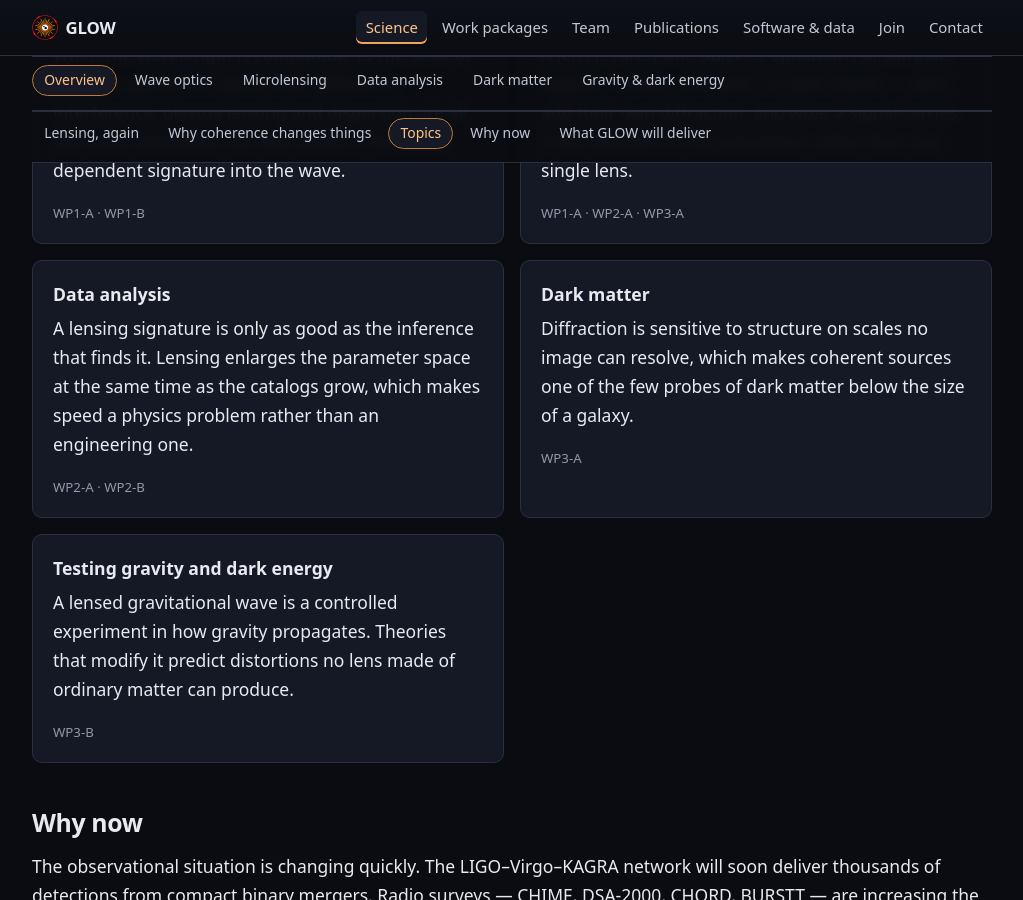
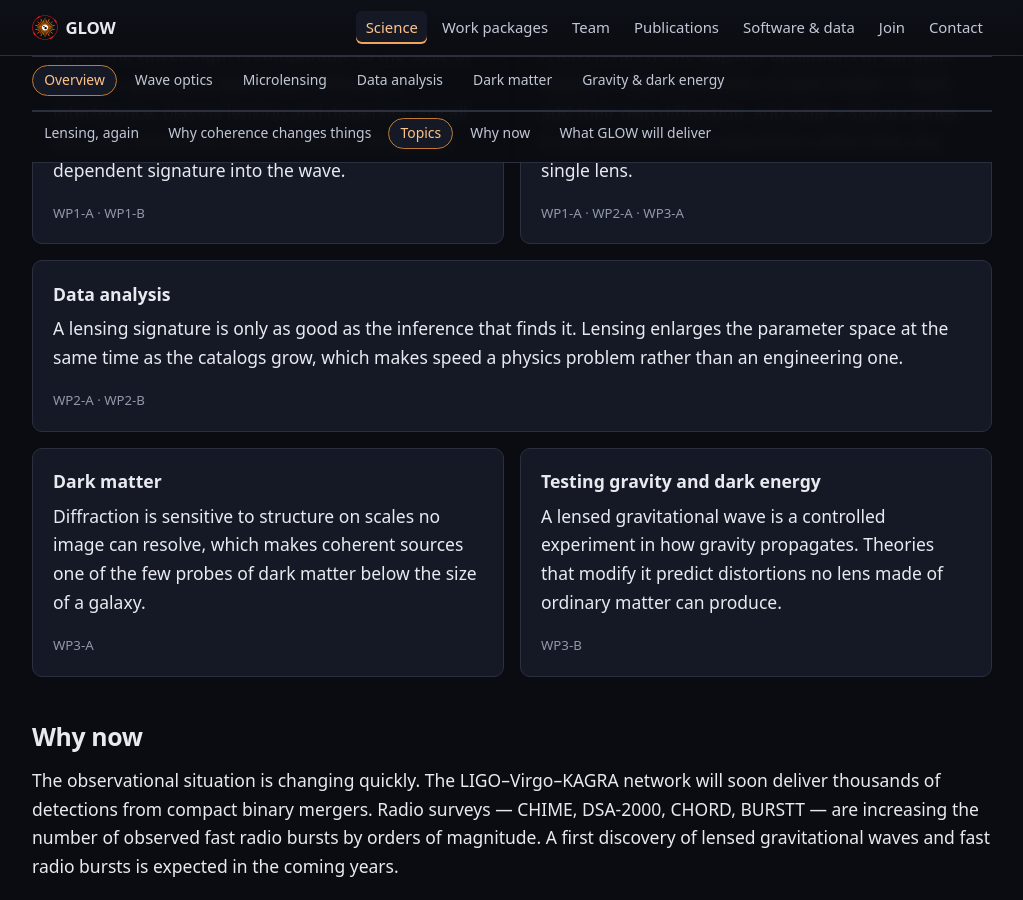
Before and after one commit to glow-astro/website, a Jekyll site: the page built from science.html, in a window 1280 px wide and 900 px high, scrolled down 1533 px. Shown: the whole window, without its empty margins (128-1151 px from the left). Built offline with Jekyll 4.4.1, drawn with Linux system fonts in a browser that asks for light colours.

Commit message:
Span the data-analysis card across both columns
Five topics in a two-column grid left the last card alone beside a gap. Giving
the middle one both columns balances the grid as 2 / 1 / 2, and puts the widest
card where the reading order already turns -- from the lenses to what they
measure.

The flag is `wide` in topics.yml rather than a class in the template, so which
card spans stays with the content it describes; .card-wide was already in the
stylesheet for exactly this.

Co-Authored-By: Claude Opus 5 (1M context) <noreply@anthropic.com>

```diff
--- a/_data/topics.yml
+++ b/_data/topics.yml
@@ -22,6 +22,10 @@
 #   title    page title and card title
 #   short    label in the topic bar, where there is no room for the full title
 #   blurb    one or two sentences for the card on the hub
+#   wide     optional; the card spans both columns on the hub. With five topics
+#            one card must, or the grid ends on a lone card beside a gap. Data
+#            analysis takes it because it sits in the middle of the reading
+#            order, between the lenses and what they measure.
 #   wps      work-package tasks this topic feeds
 #   papers   arXiv ids from publications.yml, for the "read more" line
 #   media    the animation. `width`/`height` are the render's real pixel size,
@@ -81,6 +85,7 @@
 - id: data-analysis
   title: "Data analysis"
   short: "Data analysis"
+  wide: true
   blurb: >-
     A lensing signature is only as good as the inference that finds it. Lensing
     enlarges the parameter space at the same time as the catalogs grow, which
--- a/science.html
+++ b/science.html
@@ -96,7 +96,7 @@ sections:
 
   <div class="grid grid-2">
     {%- for t in site.data.topics %}
-    <a class="card card-link" href="{{ '/' | append: t.id | append: '.html' | relative_url }}">
+    <a class="card card-link{% if t.wide %} card-wide{% endif %}" href="{{ '/' | append: t.id | append: '.html' | relative_url }}">
       <p class="card-title">{{ t.title }}</p>
       <p>{{ t.blurb }}</p>
       <p class="card-meta">{{ t.wps | join: " · " }}</p>
```
